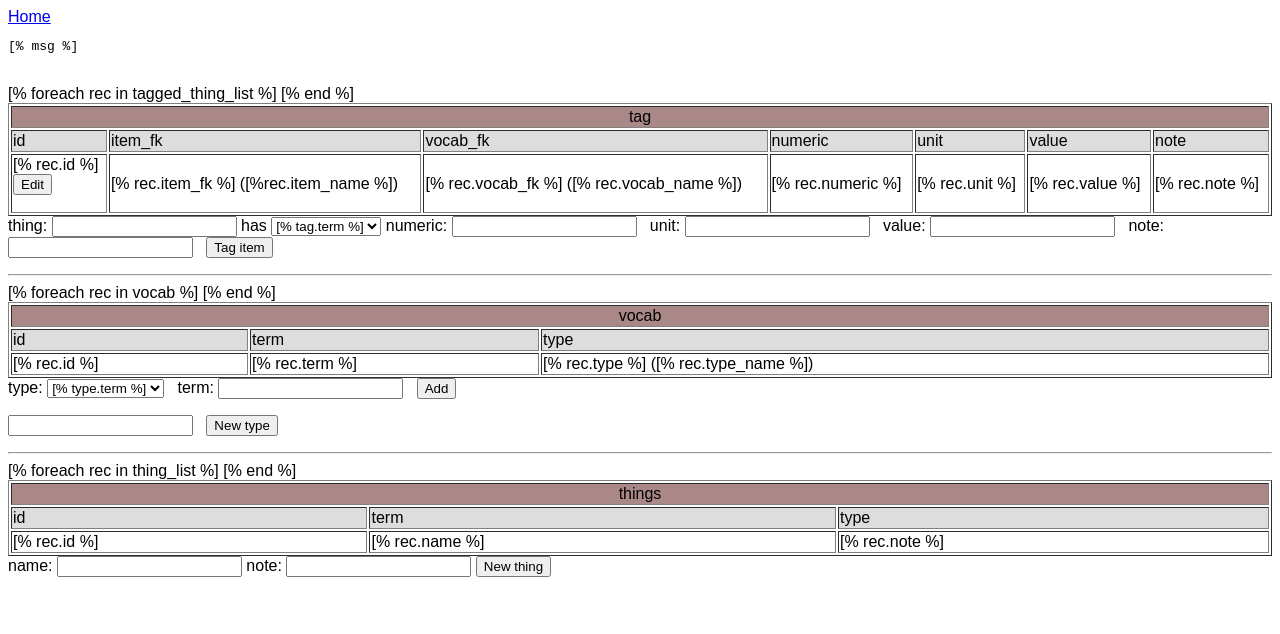
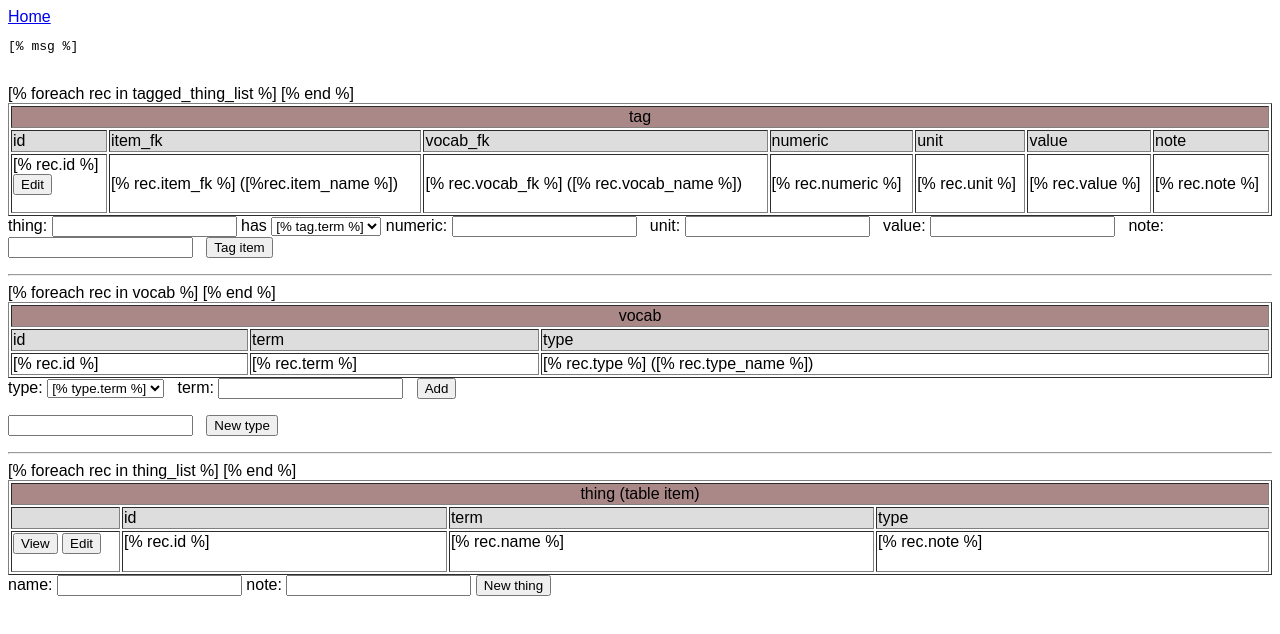
Before and after one commit to twl8n/tagging, a plain HTML site: page index.html in a window 1280 px wide. Drawn offline with Linux system fonts and the light colour scheme.

Commit message:
edit_tag working, starting in view_item

```diff
--- a/index.html
+++ b/index.html
@@ -78,13 +78,25 @@
       </form>
       <hr>
       <table border="1" width="100%">
-        <tr><td bgcolor="#aa8888" colspan="3" align="center">things</td></tr>
+        <tr><td bgcolor="#aa8888" colspan="4" align="center">thing (table item)</td></tr>
         <tr bgcolor='#DDDDDD'>
-          <td>id</td><td>term</td><td>type</td>
+          <td>
+            &nbsp;
+          </td>
+          <td>id</td>
+          <td>term</td>
+          <td>type</td>
         </tr>
         [% foreach rec in thing_list %]
         <tr>
-          <td>[% rec.id %]</td><td>[% rec.name %]</td><td>[% rec.note %]</td>
+          <td valign="top" width="105em">
+            <form action="cgi_demo_v4.pl" method="get">
+              <input type="hidden" name="id" value="[% rec.id %]">
+              <input type="submit" name="button_view_item" value="View">
+              <input type="submit" name="button_edit_item" value="Edit">
+            </form>
+          </td>
+          <td valign="top">[% rec.id %]</td><td valign="top">[% rec.name %]</td><td valign="top">[% rec.note %]</td>
         </tr>
         [% end %]
       </table>
```
Also changed, not shown: edit_tag.html (+2 -1 lines), 2 other files.
